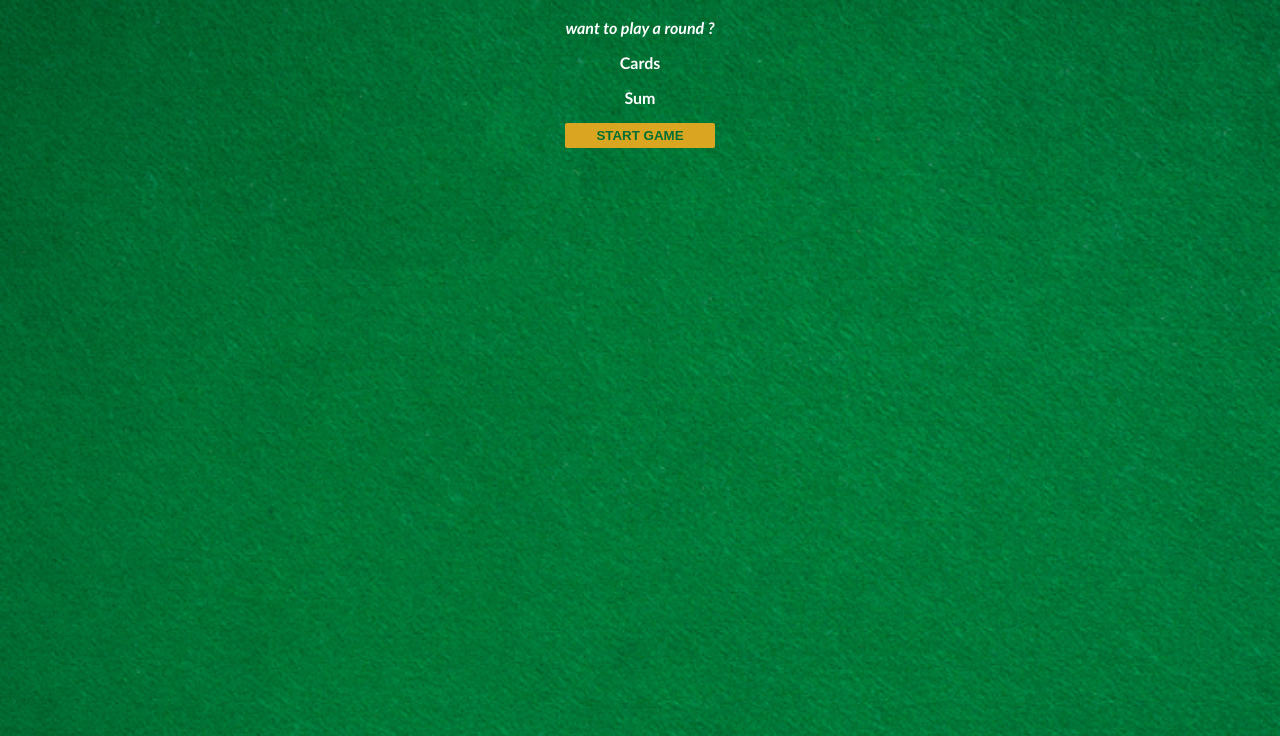
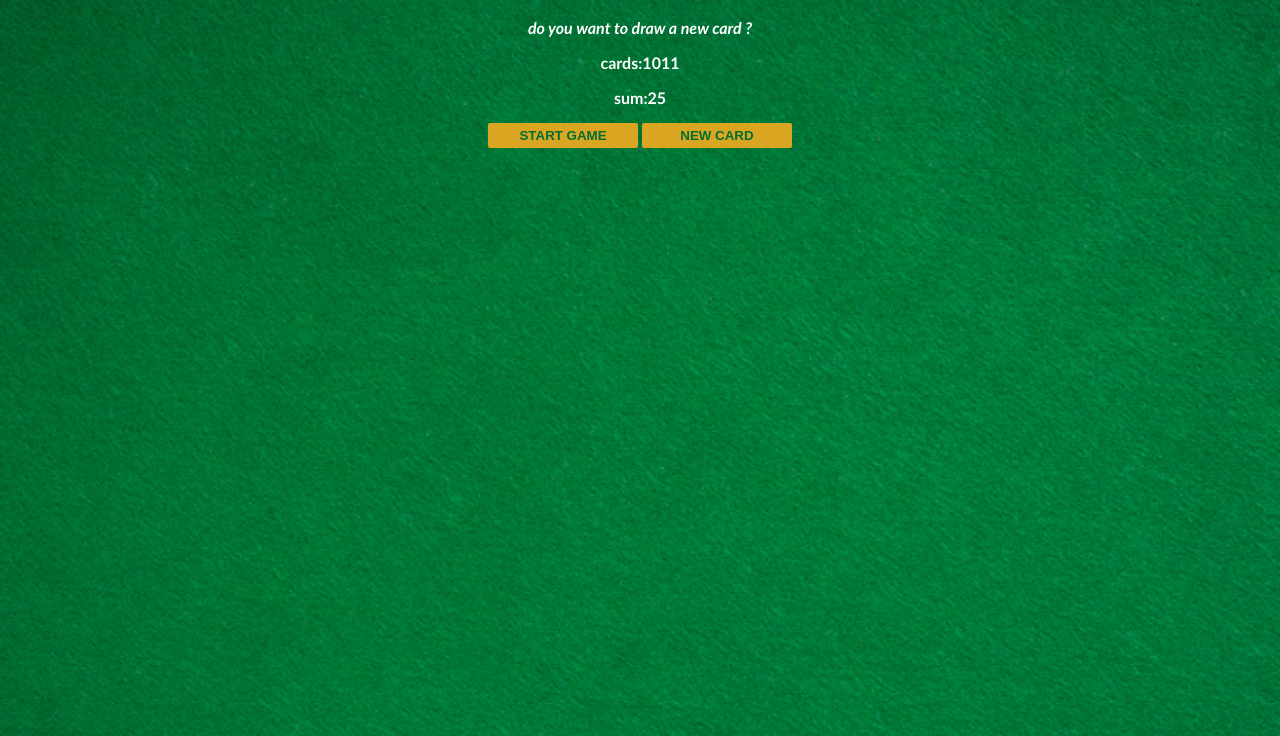
Before and after one commit to Luyaleha/blackjack, a plain HTML site: page index.html in a window 1280 px wide. Both pictures are taken after a click on the button "START GAME". Shown: the part 64-800 px from the top of the page. Drawn offline with Linux system fonts and the light colour scheme.

Commit message:
commit: make the start game button to work

```diff
--- a/index.html
+++ b/index.html
@@ -9,9 +9,10 @@
 <body>
     <h1 >Blackjack</h1>
     <p id="message-el">want to play a round ?</p>
-    <p>Cards</p>
-    <p>Sum</p>
+    <p id="card-el">Cards:</p>
+    <p id="sum-el">sum:</p>
     <button onclick="startgame()">START GAME</button>
+    <button onclick="newcard()">NEW CARD</button>
     <script src="index.js"></script>
 </body>
 </html>
--- a/index.js
+++ b/index.js
@@ -4,8 +4,12 @@ let sum = firstcard + secondcard + 4
 let hasblackjack = false
 let isalive =true
 
-let message=""
+let messageEl= document.getElementById("message-el")
+let sumEl= document.querySelector("#sum-el")
+let cardEl= document.querySelector("#card-el")
 function startgame(){
+ cardEl.textContent="cards:" + firstcard + "" + secondcard
+ sumEl.textContent="sum:"+ sum
 if (sum>20){
 message="do you want to draw a new card ?"
 }else if(sum===21){
@@ -15,5 +19,5 @@ hasblackjack=true;
     message="you're out of the game"
     isalive=false;
 }
-console.log(message)
+messageEl.textContent= message
 }
```
